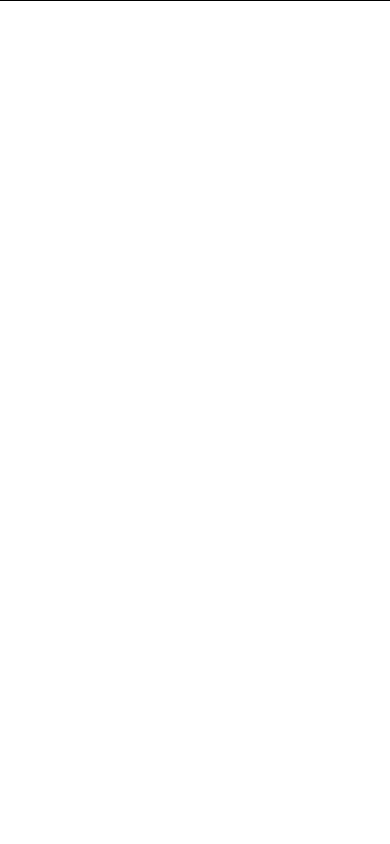
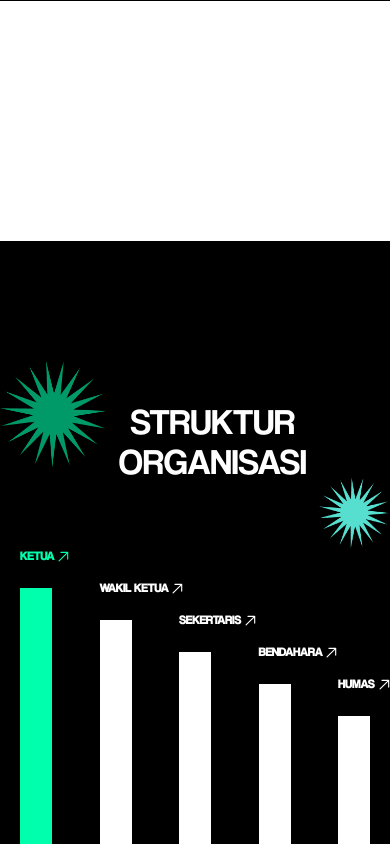
Before and after one commit to NexoraCommunity/Nexora_Profile, a Next.js app: page / in a window 390 px wide. Shown: the part 6565-7409 px from the top of the page. Before the commit the page ends 6806 px from the top, so only its background shows below. Built offline with nearby package versions, Linux system fonts and the light colour scheme.

Commit message:
feat: add responsive at struktur organisasi

```diff
--- a/src/Features/Homepage/About.tsx
+++ b/src/Features/Homepage/About.tsx
@@ -14,7 +14,7 @@ const About = () => {
         <section id='about' className=' bg-black'>
             <WeAre />
             <FilosofiLogo />
-            {/* <StrukturOrganisasi /> */}
+            <StrukturOrganisasi />
         </section>
     )
 }
--- a/src/Features/Homepage/About/StrukturOrganisasi.tsx
+++ b/src/Features/Homepage/About/StrukturOrganisasi.tsx
@@ -1,60 +1,68 @@
-"use client"
-import Image from 'next/image'
-import { GoArrowUpRight } from "react-icons/go"
-import React, { useState } from 'react'
+import { GoArrowUpRight } from "react-icons/go";
+import Image from "next/image";
 
-const StrukturOrganisasi = () => {
+export default function ResponsiveOrganizationChart() {
+    const positions = [
+        {
+            title: "KETUA",
+            height: "md:h-[28rem] sm:h-[20rem] h-[16rem]",
+            bgColor: "bg-[#00FFAD]",
+            textColor: "text-[#00FFAD]",
+            isHighlighted: true
+        },
+        {
+            title: "WAKIL KETUA",
+            height: " md:h-[24rem] sm:h-[18rem] h-[14rem]",
+            bgColor: "bg-white",
+            textColor: "text-white",
+            isHighlighted: false
+        },
+        {
+            title: "SEKERTARIS",
+            height: "md:h-[20rem] sm:h-[16rem] h-[12rem]",
+            bgColor: "bg-white",
+            textColor: "text-white",
+            isHighlighted: false
+        },
+        {
+            title: "BENDAHARA",
+            height: "md:h-[16rem] sm:h-[14rem] h-[10rem]",
+            bgColor: "bg-white",
+            textColor: "text-white",
+            isHighlighted: false
+        },
+        {
+            title: "HUMAS",
+            height: "md:h-[12rem] sm:h-[12rem] h-[8rem]",
+            bgColor: "bg-white",
+            textColor: "text-white",
+            isHighlighted: false
+        }
+    ];
+
     return (
-        <section className='w-full  border-white px-20 pt-40'>
+        <div className="w-full pt-40">
             <div className='flex justify-center mx-auto gap-3'>
                 <div className='flex items-start relative -top-10'>
                     <Image src={"/Star 2.png"} alt='star 2' className='object-contain' width={180} height={180} />
                 </div>
-                <h1 className='text-8xl text-center'>STRUKTUR <br />ORGANISASI</h1>
+                <h1 className='xl:text-8xl lg:text-6xl text-4xl text-center'>STRUKTUR <br />ORGANISASI</h1>
                 <div className='flex items-end relative -bottom-10'>
                     <Image src={"/Star 3.png"} alt='star 3' className='object-contain' width={120} height={120} />
                 </div>
             </div>
-
-            <div className='flex px-20 justify-between mt-20 items-end'>
-                <div className='flex gap-5 text-[#00FFAD]'>
-                    <div className='h-[28rem] w-10 bg-[#00FFAD]'> </div>
-                    <div>
-                        <h1>KETUA</h1>
-                        <GoArrowUpRight />
+            {/* Desktop and Tablet View */}
+            <div className="flex md:px-20 px-5 justify-between mt-20 items-end gap-2">
+                {positions.map((position, index) => (
+                    <div key={index} className="flex gap-3 lg:gap-5">
+                        <div className={`${position.height} w-8 lg:w-10 ${position.bgColor} transition-all duration-300 hover:scale-105`}></div>
+                        <div className={`${position.textColor} flex sm:flex-col justify-start pb-2  max-sm:absolute max-sm:-translate-y-10`}>
+                            <h1 className="text-xs lg:text-base font-bold mb-2 whitespace-nowrap">{position.title}</h1>
+                            <GoArrowUpRight className="text-lg lg:text-xl hover:scale-110 transition-transform cursor-pointer" />
+                        </div>
                     </div>
-                </div>
-                <div className='flex gap-5 text-white'>
-                    <div className='h-[24rem] w-10 bg-white'> </div>
-                    <div>
-                        <h1>WAKIL KETUA</h1>
-                        <GoArrowUpRight />
-                    </div>
-                </div>
-                <div className='flex gap-5 text-white'>
-                    <div className='h-[20rem] w-10 bg-white'> </div>
-                    <div>
-                        <h1>SEKERTARIS</h1>
-                        <GoArrowUpRight />
-                    </div>
-                </div>
-                <div className='flex gap-5 text-white'>
-                    <div className='h-[16rem] w-10 bg-white'> </div>
-                    <div>
-                        <h1>BENDAHARA</h1>
-                        <GoArrowUpRight />
-                    </div>
-                </div>
-                <div className='flex gap-5 text-white'>
-                    <div className='h-[12rem] w-10 bg-white'> </div>
-                    <div>
-                        <h1>HUMAS</h1>
-                        <GoArrowUpRight />
-                    </div>
-                </div>
+                ))}
             </div>
-        </section>
-    )
+        </div>
+    );
 }
-
-export default StrukturOrganisasi
--- a/src/Features/Homepage/Portfolio.tsx
+++ b/src/Features/Homepage/Portfolio.tsx
@@ -52,15 +52,6 @@ const Portfolio = () => {
     };
     return (
         <section className='bg-black  pt-40' id='portfolio'>
-            <div className='flex justify-center px-20 mx-auto gap-3'>
-                <div className='flex items-start relative -top-10'>
-                    <Image src={"/Star 2.png"} alt='star 2' className='object-contain' width={180} height={180} />
-                </div>
-                <h1 className='text-8xl text-center'>PROJECT <br />KAMI</h1>
-                <div className='flex items-end relative -bottom-10'>
-                    <Image src={"/Star 3.png"} alt='star 3' className='object-contain' width={120} height={120} />
-                </div>
-            </div>
             <div className='px-20 pt-40'>
                 <div>
                     <h1 className='text-5xl my-5'>HIGHLIGHT 2024//</h1>
```
